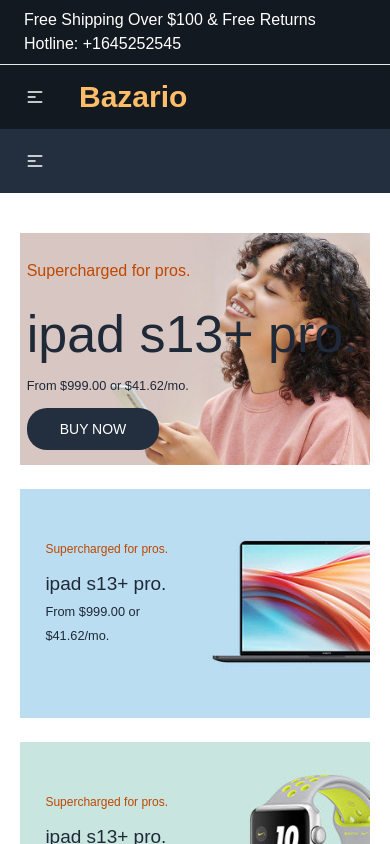
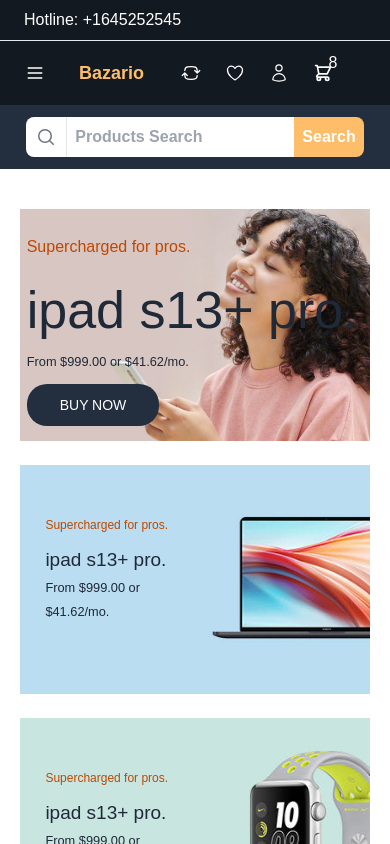
Before and after one commit to rhshuvo44/bazario, a Next.js app: page / in a window 390 px wide. Shown: the top 844 px of the page. Built offline with nearby package versions, Linux system fonts and the light colour scheme.

Commit message:
navbar responsive

```diff
--- a/src/components/UI/navbar/Navbar.tsx
+++ b/src/components/UI/navbar/Navbar.tsx
@@ -17,53 +17,43 @@ const Navbar = () => {
 
   return (
     <div className="navbar bg-[#232F3E] text-white">
-      <div className="navbar-start">
-        <div className="dropdown">
-          <div tabIndex={0} role="button" className="btn btn-ghost lg:hidden">
-            <svg
-              xmlns="http://www.w3.org/2000/svg"
-              className="h-5 w-5"
-              fill="none"
-              viewBox="0 0 24 24"
-              stroke="currentColor"
-            >
-              <path
-                strokeLinecap="round"
-                strokeLinejoin="round"
-                strokeWidth="2"
-                d="M4 6h16M4 12h8m-8 6h16"
-              />
-            </svg>
-          </div>
-          <ul
-            tabIndex={0}
-            className="menu menu-sm dropdown-content bg-[#232F3E] rounded-box z-[1] mt-3 w-auto p-2 shadow"
-          >
-            {navLinks.map((link) => (
-              <li key={link.path} className="px-1">
-                <Link
-                  href={link.path}
-                  className={`${pathname === link.path ? "active" : ""}`}
-                >
-                  {link.label}
-                </Link>
-              </li>
-            ))}
-          </ul>
-        </div>
-
-        <ul className="menu menu-horizontal px-1 bg-[#232F3E] hidden md:block w-52">
+      <div className="navbar-start w-full">
+        <ul className="menu menu-horizontal px-1 bg-[#232F3E] hidden md:block w-64">
           <li>
             <details className="dropdown-hover">
               <summary className="uppercase hover:text-white focus-visible:text-white active:text-white z-[99999999]">
                 Shop Categories
               </summary>
-              <ul className="p-2 bg-[#232F3E] rounded-sm z-[9999]">
+              <ul className="p-2 bg-[#232F3E] rounded-sm z-[9999] w-64">
                 {renderMenu(categoryNavLinks)}
               </ul>
             </details>
           </li>
         </ul>
+
+        <div className="md:hidden flex items-center justify-center w-full">
+          <div className="flex">
+            <div className="flex items-center justify-center rounded-tl-lg rounded-bl-lg border-r border-gray-200 bg-white p-5">
+              <svg
+                viewBox="0 0 20 20"
+                aria-hidden="true"
+                className="pointer-events-none absolute w-5 fill-gray-500 transition"
+              >
+                <path d="M16.72 17.78a.75.75 0 1 0 1.06-1.06l-1.06 1.06ZM9 14.5A5.5 5.5 0 0 1 3.5 9H2a7 7 0 0 0 7 7v-1.5ZM3.5 9A5.5 5.5 0 0 1 9 3.5V2a7 7 0 0 0-7 7h1.5ZM9 3.5A5.5 5.5 0 0 1 14.5 9H16a7 7 0 0 0-7-7v1.5Zm3.89 10.45 3.83 3.83 1.06-1.06-3.83-3.83-1.06 1.06ZM14.5 9a5.48 5.48 0 0 1-1.61 3.89l1.06 1.06A6.98 6.98 0 0 0 16 9h-1.5Zm-1.61 3.89A5.48 5.48 0 0 1 9 14.5V16a6.98 6.98 0 0 0 4.95-2.05l-1.06-1.06Z"></path>
+              </svg>
+            </div>
+            <input
+              type="text"
+              className="w-full pl-2 text-black font-semibold outline-0"
+              placeholder="Products Search"
+            />
+            <input
+              type="button"
+              value="Search"
+              className="bg-[#FEBD69] p-2 rounded-tr-lg rounded-br-lg text-white font-semibold  transition-colors cursor-pointer"
+            />
+          </div>
+        </div>
       </div>
       <div className="navbar-center hidden lg:flex">
         <ul className="menu menu-horizontal px-1 bg-[#232F3E]">
--- a/src/components/UI/navbar/TopMenu.tsx
+++ b/src/components/UI/navbar/TopMenu.tsx
@@ -1,4 +1,6 @@
 "use client";
+import { categoryNavLinks } from "@/constant";
+import renderMenu from "@/utils/CategoryMenu";
 import Link from "next/link";
 import { usePathname } from "next/navigation";
 
@@ -98,11 +100,94 @@ const TopMenu = () => {
       ),
     },
   ];
+  const mobileNavLinks = [
+    {
+      path: "/compare-product",
+      label: (
+        <svg
+          xmlns="http://www.w3.org/2000/svg"
+          fill="none"
+          viewBox="0 0 24 24"
+          strokeWidth="1.5"
+          stroke="currentColor"
+          className="size-5"
+        >
+          <path
+            strokeLinecap="round"
+            strokeLinejoin="round"
+            d="M19.5 12c0-1.232-.046-2.453-.138-3.662a4.006 4.006 0 0 0-3.7-3.7 48.678 48.678 0 0 0-7.324 0 4.006 4.006 0 0 0-3.7 3.7c-.017.22-.032.441-.046.662M19.5 12l3-3m-3 3-3-3m-12 3c0 1.232.046 2.453.138 3.662a4.006 4.006 0 0 0 3.7 3.7 48.656 48.656 0 0 0 7.324 0 4.006 4.006 0 0 0 3.7-3.7c.017-.22.032-.441.046-.662M4.5 12l3 3m-3-3-3 3"
+          />
+        </svg>
+      ),
+    },
+    {
+      path: "/wishlist",
+      label: (
+        <svg
+          xmlns="http://www.w3.org/2000/svg"
+          fill="none"
+          viewBox="0 0 24 24"
+          strokeWidth="1.5"
+          stroke="currentColor"
+          className="size-5"
+        >
+          <path
+            strokeLinecap="round"
+            strokeLinejoin="round"
+            d="M21 8.25c0-2.485-2.099-4.5-4.688-4.5-1.935 0-3.597 1.126-4.312 2.733-.715-1.607-2.377-2.733-4.313-2.733C5.1 3.75 3 5.765 3 8.25c0 7.22 9 12 9 12s9-4.78 9-12Z"
+          />
+        </svg>
+      ),
+    },
+    {
+      path: "/login",
+      label: (
+        <svg
+          xmlns="http://www.w3.org/2000/svg"
+          fill="none"
+          viewBox="0 0 24 24"
+          strokeWidth="1.5"
+          stroke="currentColor"
+          className="size-5"
+        >
+          <path
+            strokeLinecap="round"
+            strokeLinejoin="round"
+            d="M15.75 6a3.75 3.75 0 1 1-7.5 0 3.75 3.75 0 0 1 7.5 0ZM4.501 20.118a7.5 7.5 0 0 1 14.998 0A17.933 17.933 0 0 1 12 21.75c-2.676 0-5.216-.584-7.499-1.632Z"
+          />
+        </svg>
+      ),
+    },
+    {
+      path: "/cart",
+      label: (
+        <div className="indicator">
+          <svg
+            xmlns="http://www.w3.org/2000/svg"
+            fill="none"
+            viewBox="0 0 24 24"
+            stroke="currentColor"
+            className="size-5"
+          >
+            <path
+              strokeLinecap="round"
+              strokeLinejoin="round"
+              strokeWidth="2"
+              d="M3 3h2l.4 2M7 13h10l4-8H5.4M7 13L5.4 5M7 13l-2.293 2.293c-.63.63-.184 1.707.707 1.707H17m0 0a2 2 0 100 4 2 2 0 000-4zm-8 2a2 2 0 11-4 0 2 2 0 014 0z"
+            />
+          </svg>
+          <span className=" badge-lg indicator-item">8</span>
+        </div>
+      ),
+    },
+  ];
 
   return (
     <div className="bg-[#131921] text-white w-full">
       <div className="flex justify-between flex-col flex-wrap md:flex-row px-6 py-2">
-        <p>Free Shipping Over $100 & Free Returns</p>
+        <p className="hidden md:block">
+          Free Shipping Over $100 & Free Returns
+        </p>
         <p>
           Hotline: <a href="tel:+1645252545">+1645252545</a>
         </p>
@@ -113,25 +198,34 @@ const TopMenu = () => {
             <div tabIndex={0} role="button" className="btn btn-ghost lg:hidden">
             <svg
         xmlns="http://www.w3.org/2000/svg"
-                className="h-5 w-5"
         fill="none"
         viewBox="0 0 24 24"
-                stroke="currentColor"
-              >
+        className="inline-block h-5 w-5 stroke-current">
         <path
           strokeLinecap="round"
           strokeLinejoin="round"
           strokeWidth="2"
-                  d="M4 6h16M4 12h8m-8 6h16"
-                />
+          d="M4 6h16M4 12h16M4 18h16"></path>
       </svg>
             </div>
             <ul
               tabIndex={0}
-              className="menu menu-sm dropdown-content bg-[#131921] rounded-box z-[1] mt-3 w-52 p-2 shadow"
+              className="menu menu-sm dropdown-content bg-[#131921]  z-[1]  w-60"
             >
-              {navLinks.map((link) => (
-                <li key={link.path} className="px-1">
+              {renderMenu(categoryNavLinks)}
+
+            </ul>
+          </div>
+          <Link
+            href="/"
+            className="btn btn-ghost hover:bg-transparent text-[#FEBD69] text-lg md:text-3xl"
+          >
+            Bazario
+          </Link>
+          <div className="navbar-center flex lg:hidden">
+            <ul className="menu menu-sm menu-horizontal">
+              {mobileNavLinks.map((link) => (
+                <li key={link.path} className="">
                   <Link
                     href={link.path}
                     className={`${pathname === link.path ? "active" : ""}`}
@@ -142,9 +236,6 @@ const TopMenu = () => {
               ))}
             </ul>
           </div>
-          <Link href="/" className="btn btn-ghost hover:bg-transparent text-[#FEBD69] text-3xl">
-            Bazario
-          </Link>
         </div>
         <div className="navbar-center hidden lg:flex">
           <ul className="menu menu-horizontal px-1 gap-2">
```
Lines whose indentation alone changed are shown as unchanged.
